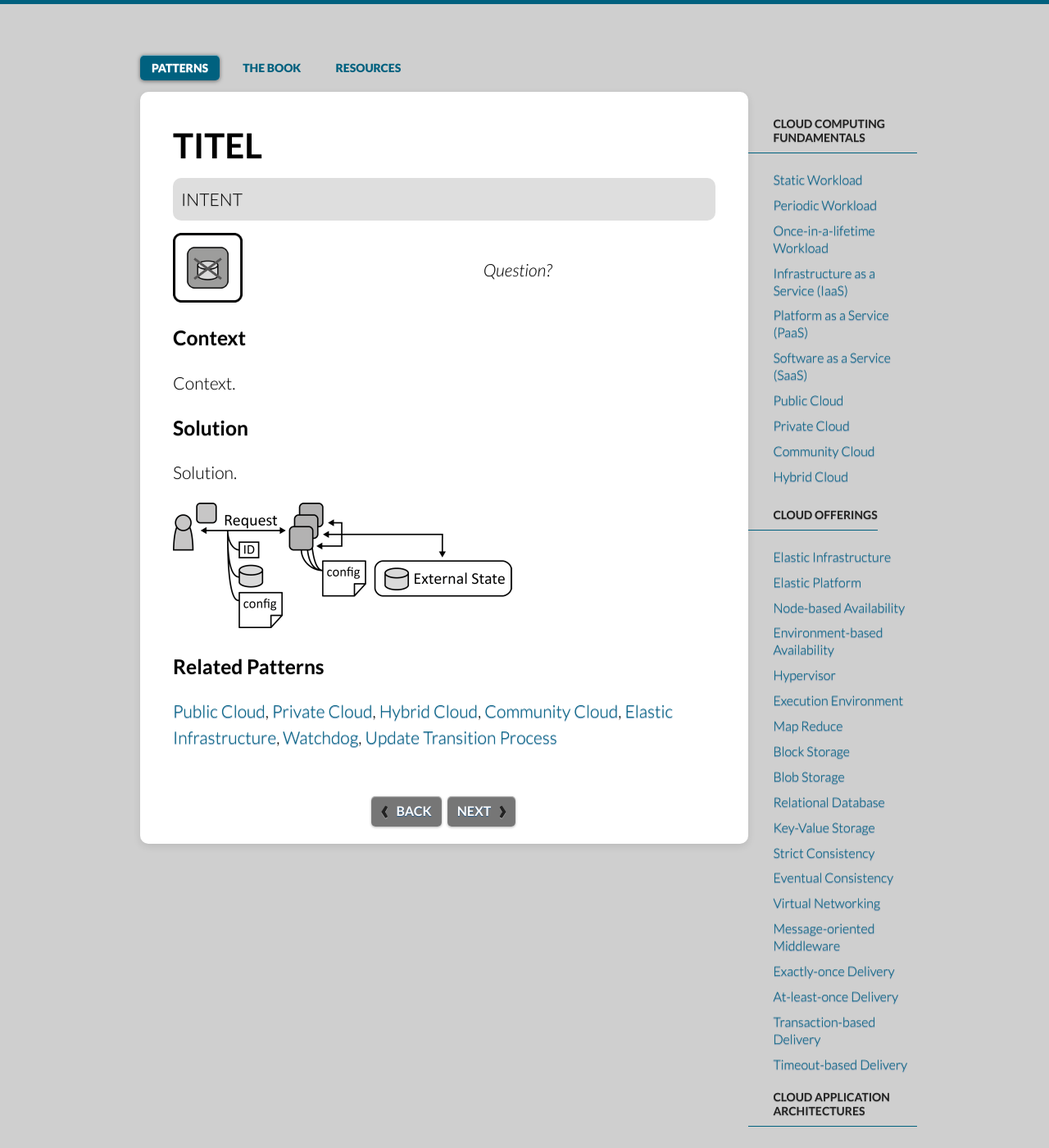
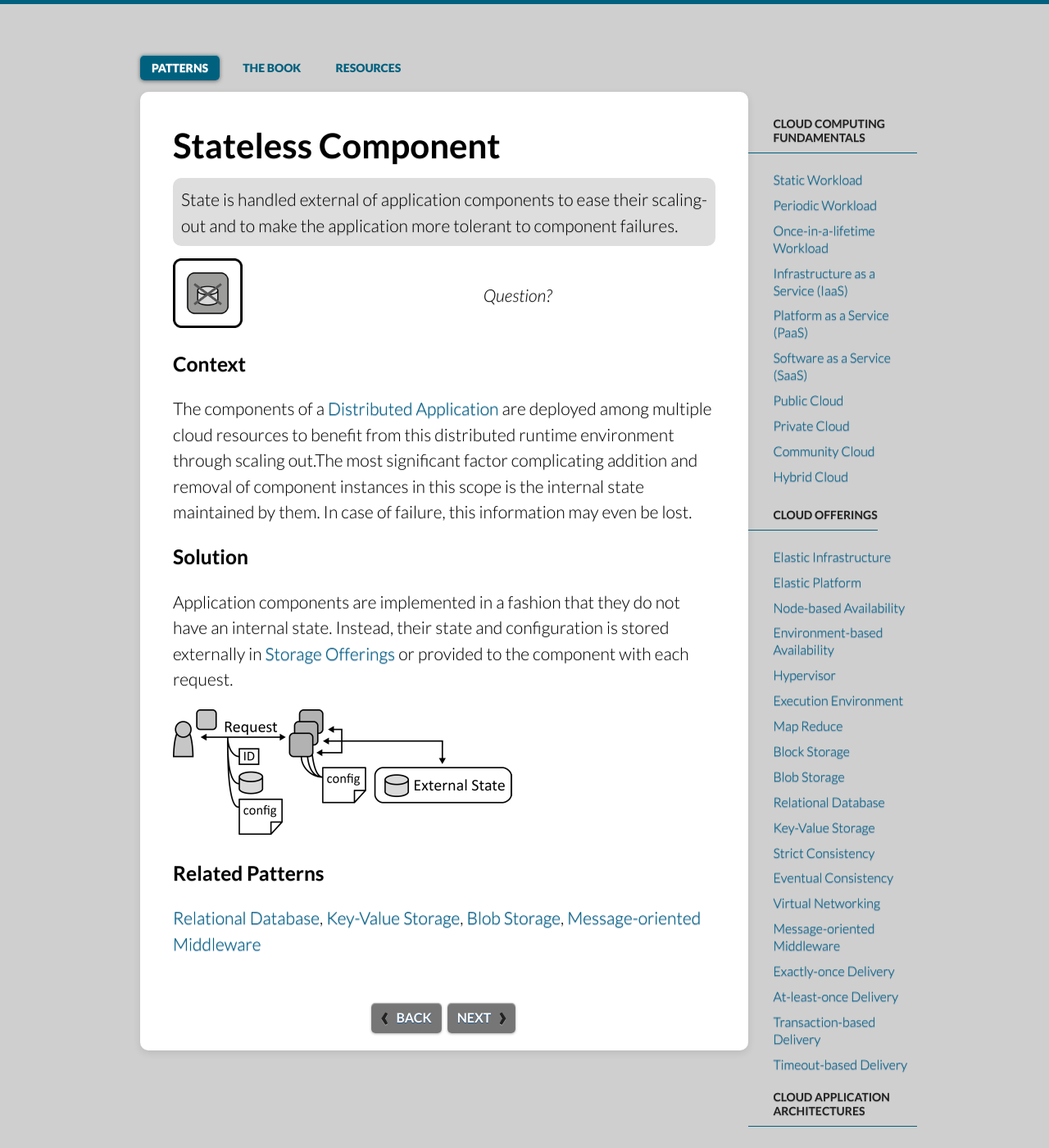
Before and after one commit to cloudcomputingpatterns/cloudcomputingpatterns.github.io, a Jekyll site: the page built from _docs/stateless_component.md, in a window 1280 px wide and 1400 px high. Shown: the whole window at 82% size. Built offline with Jekyll 4.4.1, drawn with Linux system fonts in a browser that asks for light colours; some of the changed text lies outside the part shown.

```diff
--- a/_docs/stateless_component.md
+++ b/_docs/stateless_component.md
@@ -1,26 +1,24 @@
 ---
 layout: docs
-title: TITEL
+title: Stateless Component
 permalink: /stateless_component/
-redirect_from: /MEDIAWIKINAME.html
+redirect_from: /Stateless_Component.html
 ---
 
 {: .patternintent}
-INTENT
+State is handled external of application components to ease their scaling-out and to make the application more tolerant to component failures.
 
 {: .patternstart}
 ------------- | -------------
-![TITEL]({{ "/icons/stateless_component_icon.png" | prepend: site.baseurl }})  | *Question?*
+![Stateless Component]({{ "/icons/stateless_component_icon.png" | prepend: site.baseurl }})  | *Question?*
 
 ### Context
-
-Context.
+The components of a [Distributed Application](/distributed_application/) are deployed among multiple cloud resources to benefit from this distributed runtime environment through scaling out.The most significant factor complicating addition and removal of component instances in this scope is the internal state maintained by them. In case of failure, this information may even be lost.
 
 ### Solution
+Application components are implemented in a fashion that they do not have an internal state. Instead, their state and configuration is stored externally in [Storage Offerings](/#cloud_offerings) or provided to the component with each request.
 
-Solution.
-
-![TITEL]({{ "/sketches/stateless_component_sketch.png" | prepend: site.baseurl }})
+![Stateless Component]({{ "/sketches/stateless_component_sketch.png" | prepend: site.baseurl }})
 
 ### Related Patterns
-[Public Cloud](/public_cloud/), [Private Cloud](/private_cloud/), [Hybrid Cloud](/hybrid_cloud/), [Community Cloud](/community_cloud/), [Elastic Infrastructure](/elastic_infrastructure/), [Watchdog](/watchdog/), [Update Transition Process](/update_transition_process/)
+[Relational Database](/relational_database/), [Key-Value Storage](/key_value_storage/), [Blob Storage](/blob_storage/), [Message-oriented Middleware](/message_oriented_middleware/)
```
Also changed, not shown: _docs/distributed_application.md (+16 -8 lines), _docs/loose_coupling.md (+8 -10 lines), _docs/stateful_component.md (+8 -10 lines), _docs/user_interface_component.md (+7 -9 lines).
